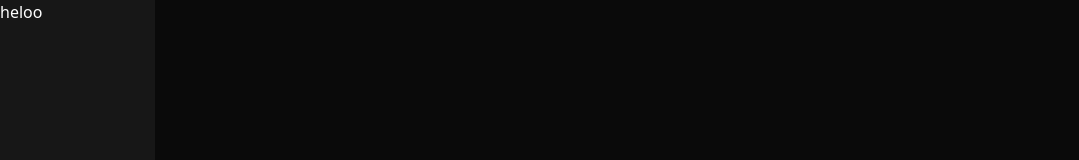
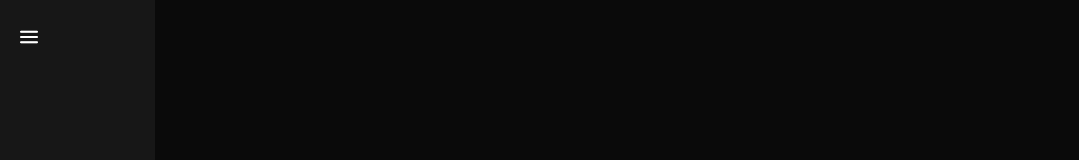
Before and after one commit to akshitvigg/GupshupAI, a Next.js app: page / in a window 1280 px wide. Shown: the top 160 px of the page, without its empty margins (0-1079 px from the left). Built offline with nearby package versions, Linux system fonts and the light colour scheme.

Commit message:
btns and burger fixed

```diff
--- a/app/page.tsx
+++ b/app/page.tsx
@@ -28,9 +28,12 @@ export default function Home() {
   return (
     <div className="flex text-black min-h-screen ">
 
-      <div className={` ${sidebarOpen ? "w-44" : "w-14"} transition-all duration-300 ease-in-out   bg-[#171717] text-white`}>
-        <span onClick={() => setSidebarOpen(!sidebarOpen)}>heloo</span>
+      <div className={` ${sidebarOpen ? "w-44" : "w-16"} transition-all duration-300 ease-in-out   bg-[#171717] text-white`}>
+        <div className="py-4  flex ">
+          <button className=" hover:bg-neutral-800  ml-2 rounded-full p-3   " onClick={() => setSidebarOpen(!sidebarOpen)}><img width={18} src={'/menu-burger.png'} /></button>
+        </div>
       </div>
+
 
       {/* main chat area */}
       <div className="bg-[#0A0A0A] flex flex-col justify-between w-full">
@@ -44,7 +47,7 @@ export default function Home() {
 
 
         <div className=" flex justify-center">
-          <div className="p-4 w-[600px] rounded-t-2xl bg-[#171717]">
+          <i className="fi fi-br-menu-burger"></i>          <div className="p-4 w-[600px] rounded-t-2xl bg-[#171717]">
             <textarea
               ref={textAreaRef}
               className="flex-1 text-white placeholder:text-[#A0A0A0]  w-[550px] outline-none rounded resize-none overflow-y-auto min-h-[40x] max-h-[120px]"
```
Also changed, not shown: public/menu-burger.png (added).
